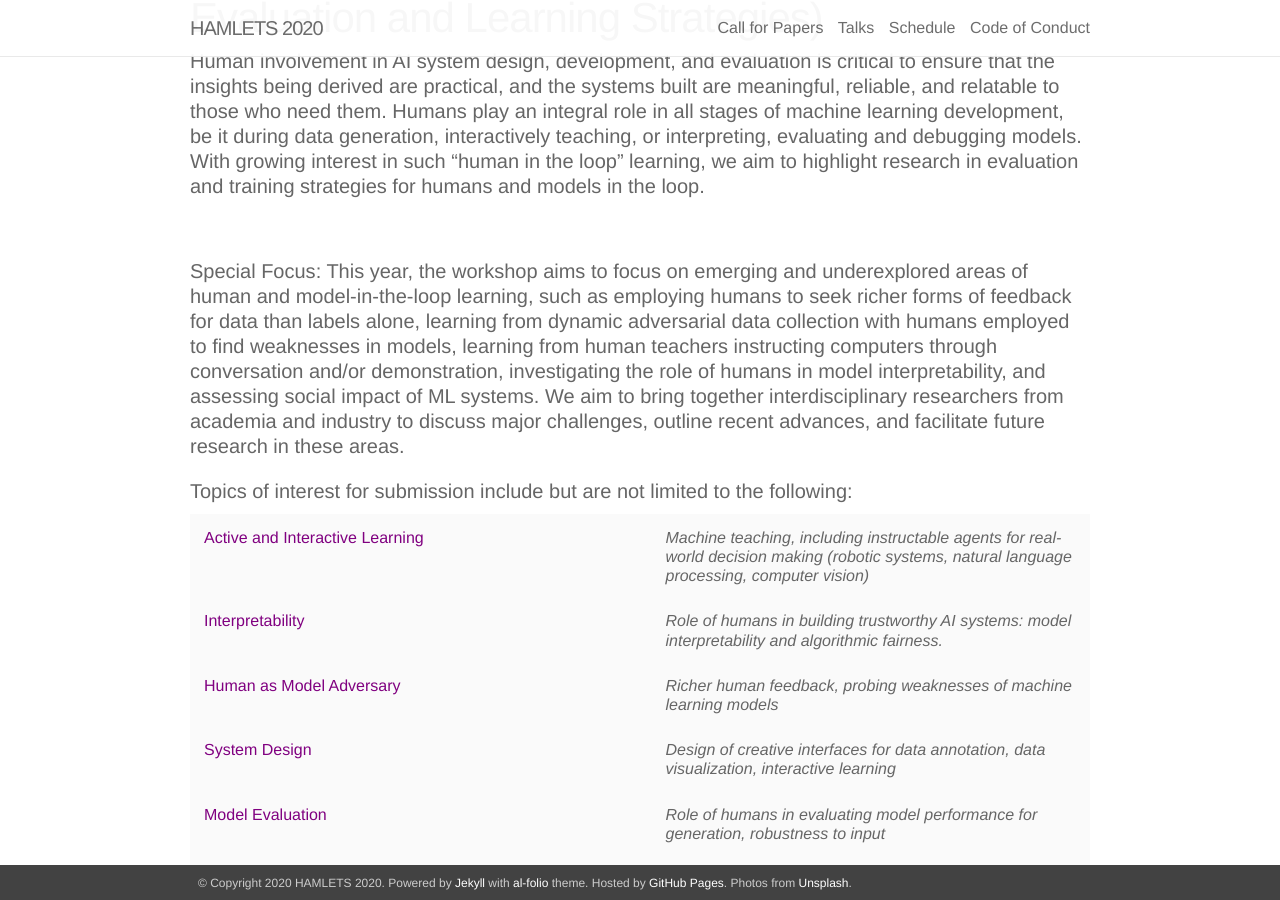
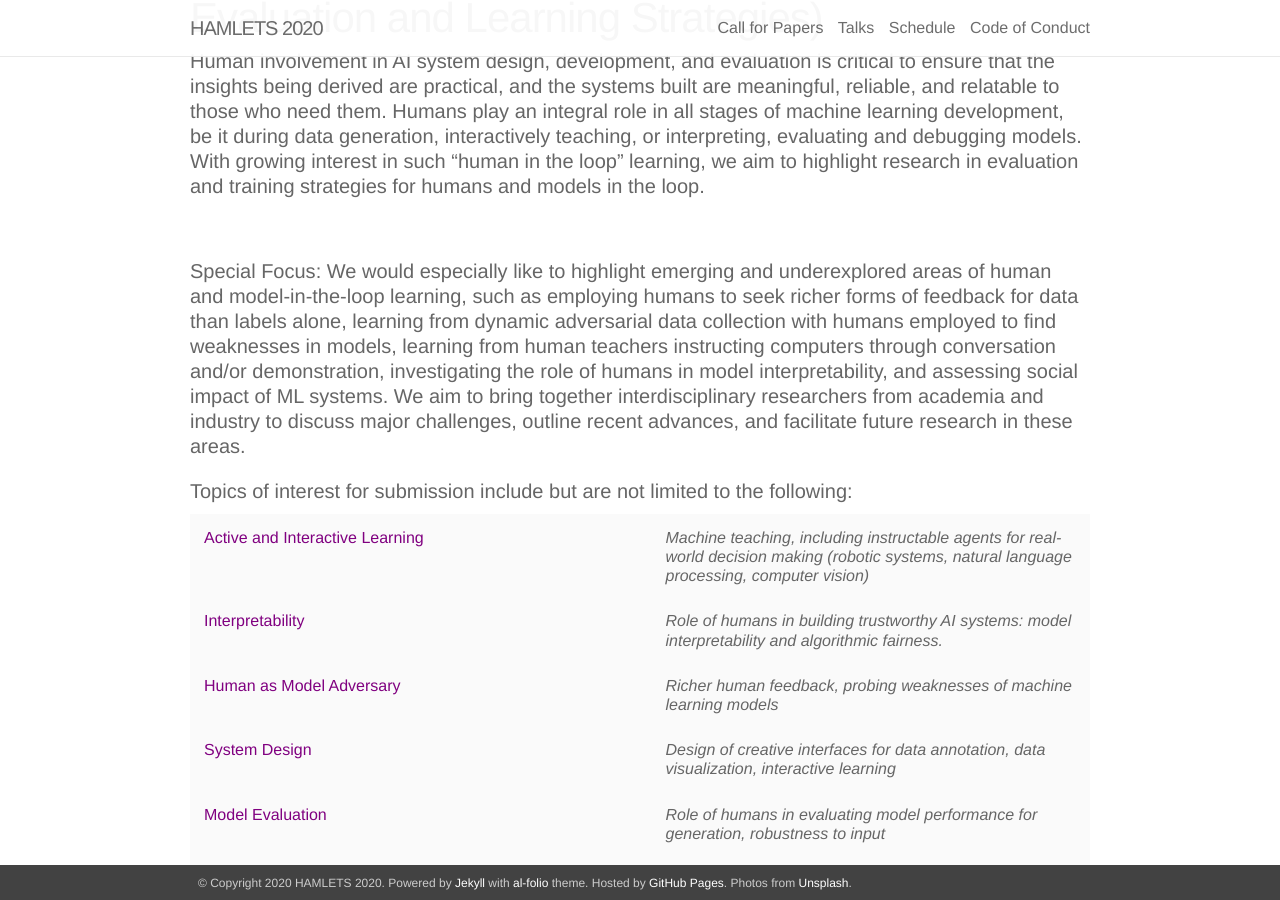
Before and after one commit to hamlets-workshop/hamlets-workshop.github.io, a Jekyll site: the page built from _pages/00_about.md, in a window 1280 px wide and 900 px high, scrolled down 374 px. Built offline with Jekyll 4.4.1, drawn with Linux system fonts in a browser that asks for light colours; nearby versions of some CDN libraries.

Commit message:
Fixed focus description

```diff
--- a/_pages/00_about.md
+++ b/_pages/00_about.md
@@ -12,7 +12,7 @@ news: true
 social: true
 organizers: true
 ---
-#### <strong>Special Focus</strong>: This year, the workshop aims to focus on emerging and underexplored areas of human and model-in-the-loop learning, such as employing humans to seek richer forms of feedback for data than labels alone, learning from dynamic adversarial data collection with humans employed to find weaknesses in models, learning from human teachers instructing computers through conversation and/or demonstration, investigating the role of humans in model interpretability, and assessing social impact of ML systems. We aim to bring together interdisciplinary researchers from academia and industry to discuss major challenges, outline recent advances, and facilitate future research in these areas.
+#### <strong>Special Focus</strong>: We would especially like to highlight emerging and underexplored areas of human and model-in-the-loop learning, such as employing humans to seek richer forms of feedback for data than labels alone, learning from dynamic adversarial data collection with humans employed to find weaknesses in models, learning from human teachers instructing computers through conversation and/or demonstration, investigating the role of humans in model interpretability, and assessing social impact of ML systems. We aim to bring together interdisciplinary researchers from academia and industry to discuss major challenges, outline recent advances, and facilitate future research in these areas.
 
 #### Topics of interest for submission include but are not limited to the following:
 
```
